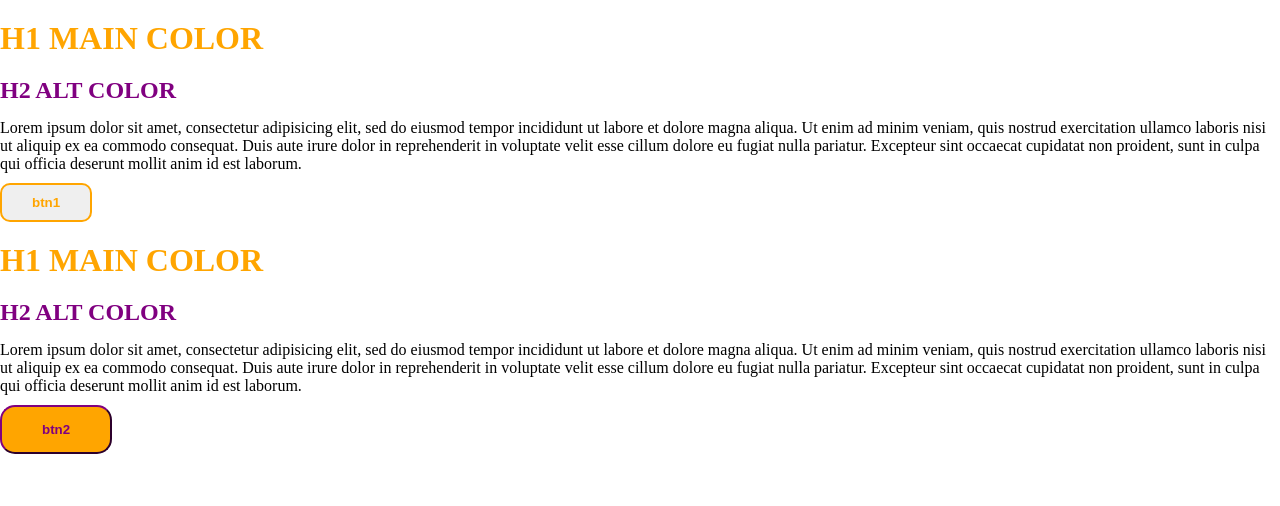
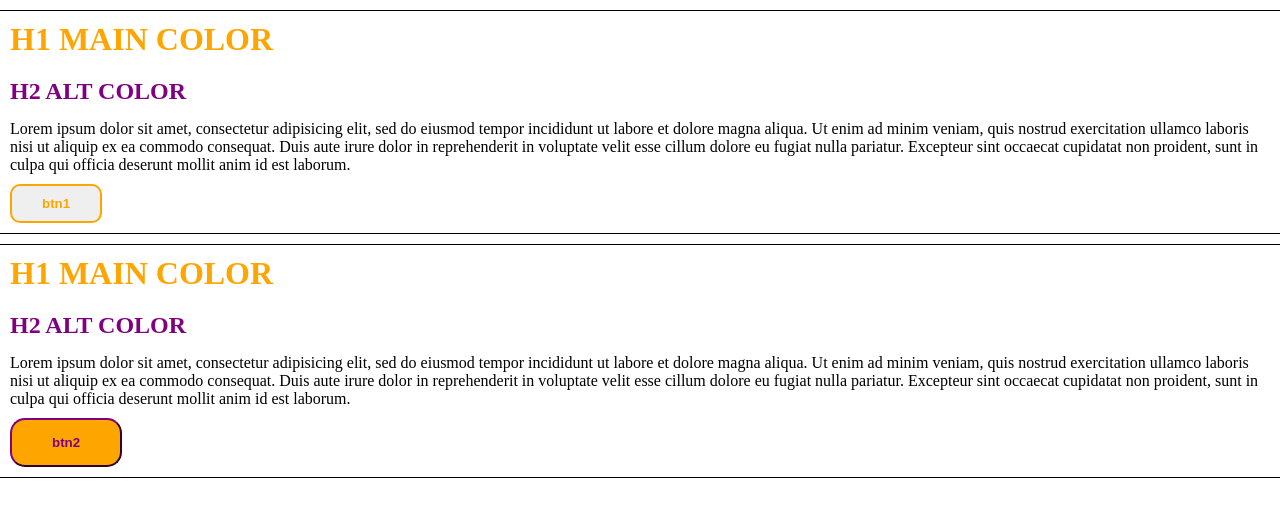
Before and after one commit to SavignanoFrancesco/html-sass-first, a website: page index.html in a window 1280 px wide. Drawn offline with Linux system fonts and the light colour scheme.

Commit message:
creati container per due sezioni  con simili caratteristiche

```diff
--- a/index.html
+++ b/index.html
@@ -6,13 +6,17 @@
         <title></title>
     </head>
     <body>
+        <div class="container">
             <h1>H1 main color</h1>
             <h2>H2 alt color</h2>
             <p>Lorem ipsum dolor sit amet, consectetur adipisicing elit, sed do eiusmod tempor incididunt ut labore et dolore magna aliqua. Ut enim ad minim veniam, quis nostrud exercitation ullamco laboris nisi ut aliquip ex ea commodo consequat. Duis aute irure dolor in reprehenderit in voluptate velit esse cillum dolore eu fugiat nulla pariatur. Excepteur sint occaecat cupidatat non proident, sunt in culpa qui officia deserunt mollit anim id est laborum.</p>
             <button class="btn1" type="button" name="button">btn1</button>
+        </div>
+        <div class="container">
             <h1>H1 main color</h1>
             <h2>H2 alt color</h2>
             <p>Lorem ipsum dolor sit amet, consectetur adipisicing elit, sed do eiusmod tempor incididunt ut labore et dolore magna aliqua. Ut enim ad minim veniam, quis nostrud exercitation ullamco laboris nisi ut aliquip ex ea commodo consequat. Duis aute irure dolor in reprehenderit in voluptate velit esse cillum dolore eu fugiat nulla pariatur. Excepteur sint occaecat cupidatat non proident, sunt in culpa qui officia deserunt mollit anim id est laborum.</p>
             <button class="btn2" type="button" name="button">btn2</button>
+        </div>
     </body>
 </html>
--- a/src/app.scss
+++ b/src/app.scss
@@ -1,7 +1,11 @@
 $main_color: orange;
 $alt_color: purple;
 
-$h1_margin: 20px 0;
+$container_border: 1px solid black;
+$container_padding: 10px;
+$container_margin: 10px 0;
+
+$h1_margin:0 0 20px 0;
 $h2_margin: 15px 0;
 $p_margin: 10px 0;
 
@@ -19,6 +23,13 @@ $btn2_hover_color: white;
     margin: 0;
     padding: 0;
     box-sizing: border-box;
+}
+
+.container{
+    border-top: $container_border;
+    border-bottom: $container_border;
+    padding: $container_padding;
+    margin: $container_margin;
 }
 
 h1{
```
Also changed, not shown: dist/app.css. Lines whose indentation alone changed are shown as unchanged.
